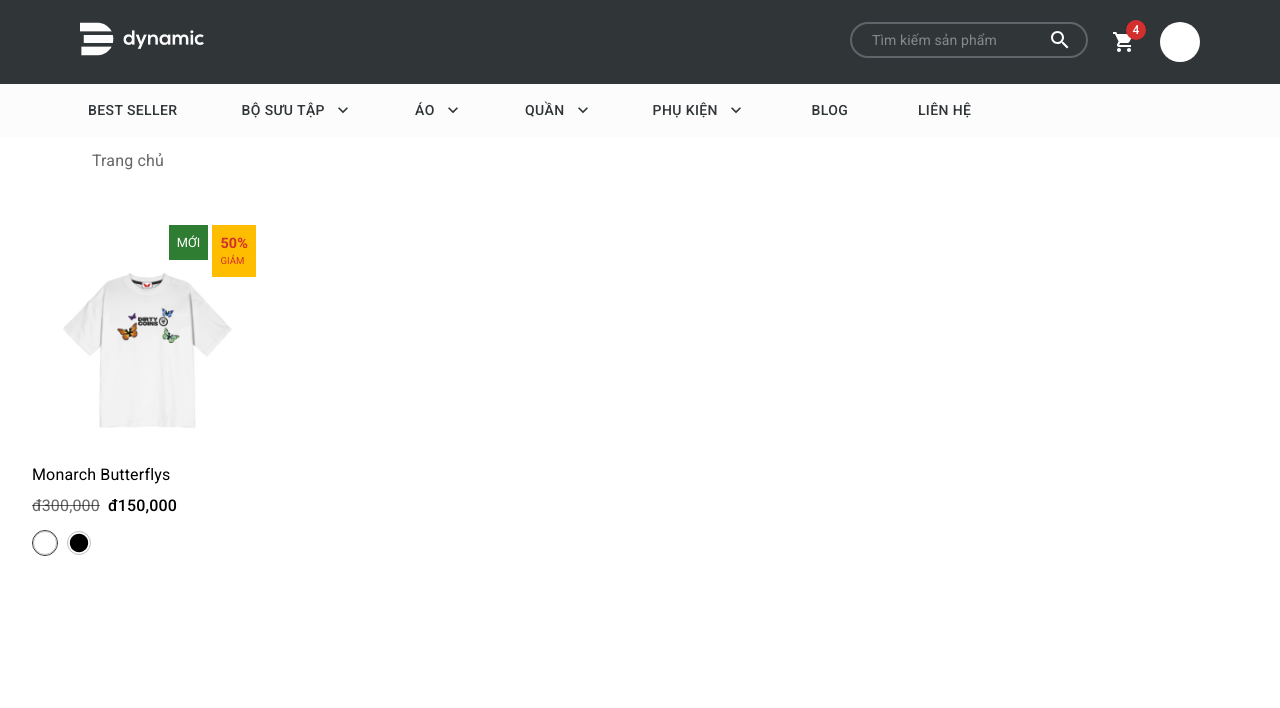
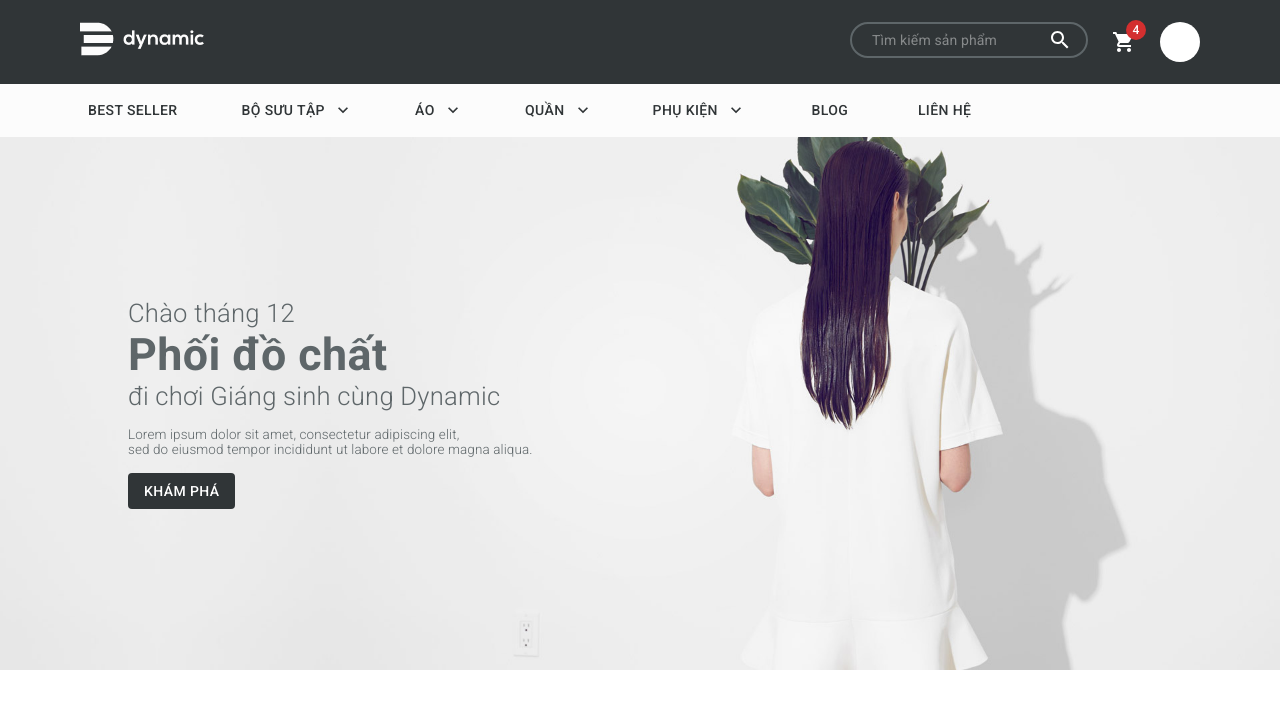
Before and after one commit to 19520280/dynamic-website, a React (Create React App) app: page / in a window 1280 px wide. Shown: the top 708 px of the page. Built offline with nearby package versions, Linux system fonts and the light colour scheme.

Commit message:
Banner transition

```diff
--- a/src/App.css
+++ b/src/App.css
@@ -2,9 +2,14 @@
   box-sizing: border-box;
   margin: 0;
   padding: 0;
-  font-family: 'Roboto', sans-serif;
+  font-family: "Roboto", sans-serif;
 }
 .container {
   padding-left: 80px;
   padding-right: 80px;
 }
+
+
+div:hover {
+  overflow-y:hidden;
+}
--- a/src/App.js
+++ b/src/App.js
@@ -9,6 +9,7 @@ import {
 
 import AccountPage from "./pages/AccountPage";
 import Breadcrumbs from "./components/Breadcrumbs/Breadcrumbs";
+import { Button } from '@mui/material';
 import CartPage from "./pages/CartPage";
 import CategoryCasePage from "./pages/ProductPage/CategoryCasePage";
 import Header from "./components/Header/Header";
@@ -28,8 +29,9 @@ let theme = createTheme({
   },
   text: {
     primary: "#303537",
-    secondary: "#5E6669",
+    secondary: "#313537",
   },
+  shadows:["none"]
 });
 theme = responsiveFontSizes(theme);
 function App() {
--- a/src/color.js
+++ b/src/color.js
@@ -7,7 +7,7 @@ export const BgColor = {
 
 export const TxtColor = {
   txtMain: BgColor.main,
-  txtSecond: " #5E6669",
+  txtSecond: "#313537",
   txtThird: "#BEBEBE",
   txtWhite: "#fff",
 };
--- /dev/null
+++ b/src/components/Banner/Banner.css
@@ -0,0 +1,31 @@
+.fullwidthbanner-container {
+  padding: 0;
+  margin-bottom: 20px;
+  width: 100%;
+  height: auto;
+}
+.fullwidthbanner-container .fullwidthbanner {
+  position: relative;
+}
+
+.fullwidthbanner-container img {
+  width: 100%;
+}
+.fullwidthbanner-container .caption {
+  position: absolute;
+  top: 30%;
+  left: 10%;
+  width:90%;
+}
+.fullwidthbanner-container .caption p{
+  width: max-content;
+  line-height: inherit;
+}
+
+.active-revslide {
+  width: 100%;
+  height: 100%;
+  z-index: 20;
+  visibility: inherit;
+  opacity: 1;
+}
--- a/src/components/Banner/Banner.js
+++ b/src/components/Banner/Banner.js
@@ -24,62 +24,93 @@ const Banner = () => {
     setchecked(true);
   });
 
+  const containerRef = React.useRef(null);
+  console.log(checked);
   return (
     <div className="fullwidthbanner-container">
       <div className="fullwidthbanner">
         <img className="defaultimg" src={slide1}></img>
         <div className="caption">
-          <Stack
-            justifyContent="flex-start"
-            alignItems="flex-start"
-            spacing={2}
+          <Box
+            sx={{
+              justifyContent: "flex-start",
+              alignItems: "flex-start",
+              width: "max-content",
+            }}
+            overflow="hidden"
+            ref={containerRef}
           >
             <div>
-              <Collapse in={checked} {...{timeout: 800}}>
+              <Slide
+                direction="right"
+                in={checked}
+                container={containerRef.current}
+                orientation="vertical"
+                {...{ timeout: 1000 }}
+              >
                 <Typography
                   fontWeight="light"
                   fontSize="calc(0.8rem + 1vw)"
                   color="secondary"
-                  lineHeight="1"
                 >
-                  Giáng sinh mặc gì?
+                  Chào tháng 12
                 </Typography>
-              </Collapse>
+              </Slide>
+              <Grow
+                in={checked}
+                {...{ timeout: 1000 }}
+                style={{ transitionDelay: checked ? "500ms" : "0ms" }}
+              >
                 <Typography
                   fontSize="calc(2rem + 1vw)"
                   fontWeight="bold"
                   color="secondary"
                   paddingTop="0px"
-                lineHeight="1.4"
                 >
                   Phối đồ chất
                 </Typography>
+              </Grow>
+              <Slide
+                direction="left"
+                in={checked}
+                container={containerRef.current}
+                orientation="vertical"
+                {...{ timeout: 1000 }}
+              >
                 <Typography
                   fontSize="calc(0.8rem + 1vw)"
                   fontWeight="light"
                   color="secondary"
                   paddingTop="0px"
-                lineHeight="1"
                 >
-                đi chơi cùng Dynamic
+                  đi chơi Giáng sinh cùng Dynamic
                 </Typography>
+              </Slide>
             </div>
+            <Slide
+              direction="up"
+              in={checked}
+              container={containerRef.current}
+              orientation="horizontal"
+              {...{ timeout: 800 }}
+            >
+              <Box>
               <Typography
                 fontSize="calc(0.8rem + 0.05vw)"
                 fontWeight="light"
                 color="secondary"
-              lineHeight="1.3"
+                margin="16px 0px 16px 0px"
               >
-              <div>
+                <>
                   Lorem ipsum dolor sit amet, consectetur adipiscing elit,
                   <br /> sed do eiusmod tempor incididunt ut labore et dolore
                   magna aliqua.
-              </div>
+                </>
               </Typography>
-            <Zoom in={checked} {...{timeout:500}}>
               <Button variant="contained">Khám phá</Button>
-            </Zoom>
-          </Stack>
+              </Box>
+            </Slide>
+          </Box>
         </div>
       </div>
     </div>
--- a/src/components/Breadcrumbs/Breadcrumbs.js
+++ b/src/components/Breadcrumbs/Breadcrumbs.js
@@ -1,7 +1,7 @@
+import Breadcrumbs from "@mui/material/Breadcrumbs";
+import Link from "@mui/material/Link";
 import React from "react";
 import Typography from "@mui/material/Typography";
-import Breadcrumbs from "@mui/material/Breadcrumbs";
-import Link from "@mui/material/Link";
 import { withRouter } from "react-router-dom";
 
 const Breadcrumb = (props) => {
@@ -10,57 +10,57 @@ const Breadcrumb = (props) => {
     location: { pathname },
   } = props;
   const pathnames = pathname.split("/").filter((x) => x);
-  return (
-    <Breadcrumbs  style={{padding:"12px 0px 12px 80px", margin:"0px 0px 0px 12px"}} aria-label="breadcrumb">
-      {pathnames.length > 0 ? (
-        <Link onClick={() => history.push("/")}>Trang chủ</Link>
-      ) : (
-        <Typography> Trang chủ </Typography>
-      )}
+  return pathnames.length > 0 ? (
+    <Breadcrumbs
+      style={{ padding: "12px 0px 12px 80px", margin: "0px 0px 0px 12px" }}
+      aria-label="breadcrumb"
+    >
+      <Link onClick={() => history.push("/")}>Trang chủ</Link>
       {pathnames.map((name, index) => {
         const routeTo = `/${pathnames.slice(0, index + 1).join("/")}`;
         const isLast = index === pathnames.length - 1;
         return isLast ? (
           <Typography key={name}>
-            {name == "Best-seller"
-              ? "Best seller": name == "Bo-suu-tap"?
-              "Bộ sưu tập"
-              : name == "Ao"
+            {name === "Best-seller"
+              ? "Best seller"
+              : name === "Bo-suu-tap"
+              ? "Bộ sưu tập"
+              : name === "Ao"
               ? "Áo"
-              : name == "Quan"
+              : name === "Quan"
               ? "Quần"
-              : name == "Phu-kien"
+              : name === "Phu-kien"
               ? "Phụ kiện"
-              : name == "Lien-he"
+              : name === "Lien-he"
               ? "Liên hệ"
-              : name == "Ao-thun"
+              : name === "Ao-thun"
               ? "Áo thun"
-              : name == "Ao-khac"
+              : name === "Ao-khac"
               ? "Áo khoác"
-              : name == "Ao-trum-dau"
+              : name === "Ao-trum-dau"
               ? "Áo trùm đầu"
-              : name == "So-mi"
+              : name === "So-mi"
               ? "Sơ mi"
-              : name == "Ao-tay-dai"
+              : name === "Ao-tay-dai"
               ? "Áo tay dài"
               : name}
           </Typography>
         ) : (
           <Link key={name} onClick={() => history.push(routeTo)}>
-            {name == "Ao"
+            {name === "Ao"
               ? "Áo"
-              : name == "Quan"
+              : name === "Quan"
               ? "Quần"
-              : name == "Phu-kien"
+              : name === "Phu-kien"
               ? "Phụ kiện"
-              : name == "Lien-he"
+              : name === "Lien-he"
               ? "Liên hệ"
               : name}
           </Link>
         );
       })}
     </Breadcrumbs>
-  );
+  ) : null;
 };
 
 export default withRouter(Breadcrumb);
--- a/src/components/Header/MenuButton.js
+++ b/src/components/Header/MenuButton.js
@@ -38,7 +38,7 @@ function MenuButton({ page }) {
         aria-controls={`${page.title}-page`}
         aria-haspopup="true"
         onClick={() => history.push(page.path)}
-        onMouseEnter={handleOver}
+        onMouseOver={handleOver}
         endIcon={
           page.menu.length && !isMobile ? <KeyboardArrowDownIcon /> : null
         }
--- a/src/components/Header/Navbar.js
+++ b/src/components/Header/Navbar.js
@@ -64,7 +64,6 @@ function Navbar() {
       {CustomStack(
         navbar.map((page, index) => <MenuButton key={index} page={page} />)
       )}
-      {/* </Stack> */}
     </Box>
   );
 }
--- a/src/components/ProductCard/ProductCard.css
+++ b/src/components/ProductCard/ProductCard.css
@@ -13,9 +13,6 @@
   }
 }
 
-/* .container:hover:before {
-  opacity: 1;
-} */
 .image-card {
   position: relative;
   height: 70%;
@@ -111,9 +108,6 @@
   transition: all 0.2s ease-in-out;
   transform: translateY(5px);
 }
-/* .pmimage-switcher:hover {
-  box-sizing: inherit;
-} */
 .image-card.active-switcher span::after {
   transform: translateY(0px);
 }
--- a/src/pages/Homepage.js
+++ b/src/pages/Homepage.js
@@ -1,12 +1,14 @@
-import ProductCard from '../components/ProductCard/ProductCard'
-import React from 'react'
+import Banner from "../components/Banner/Banner";
+import React from "react";
 
 const Homepage = () => {
-    return (
-        <div>
-            <ProductCard></ProductCard>
-        </div>
-    )
-}
+  return (
+    <section>
+      <section id="slider">
+        <Banner />
+      </section>
+    </section>
+  );
+};
 
-export default Homepage
+export default Homepage;
```
Also changed, not shown: src/assets/images/banners/complex_slide01.jpg (added), src/assets/images/banners/complex_slide02.jpg (added). Lines whose indentation alone changed are shown as unchanged.
